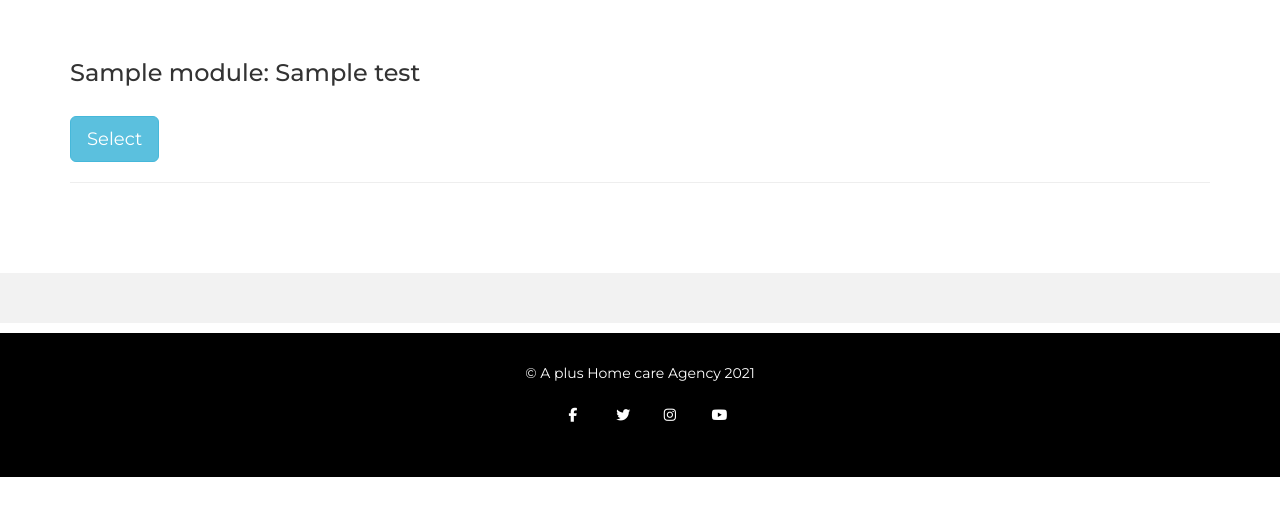
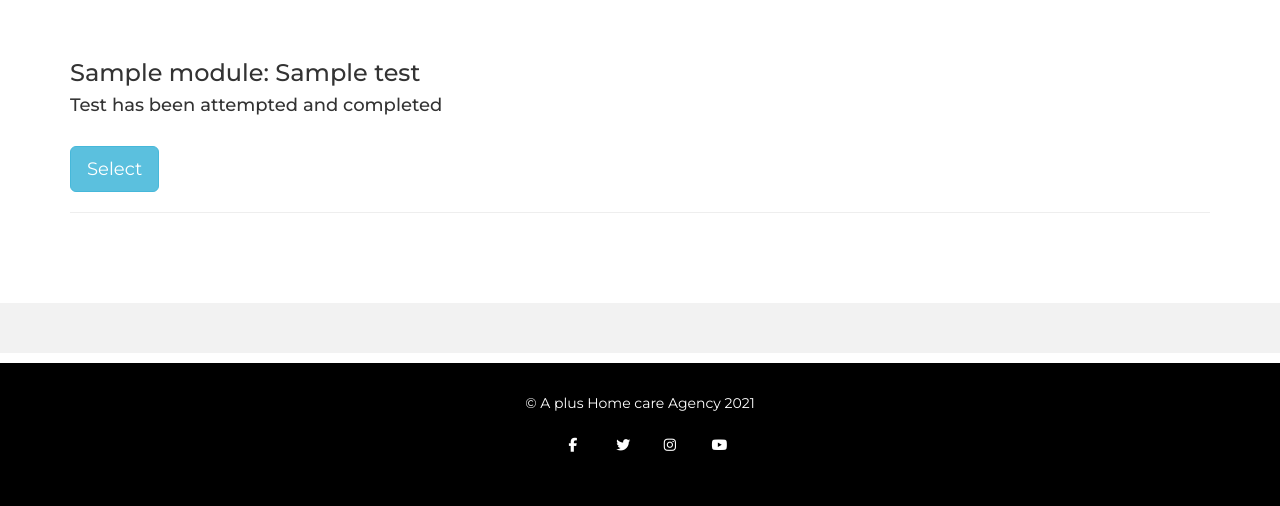
Before and after one commit to Tkucherera/home_care_site, a Django app: page /test in a window 1280 px wide. Shown: the part 52-558 px from the top of the page. Run offline with Django 3.2, Linux system fonts and the light colour scheme; a user stored in the database is signed in; tables that the repository leaves empty hold one stand-in row (values such as "Sample post"); some libraries are stand-ins or nearby versions.

Commit message:
minor tweaks

```diff
--- a/homecare/views.py
+++ b/homecare/views.py
@@ -20,7 +20,12 @@ def module(request):
 
 def test(request):
     # get the tests
+    user_id = request.user.id
     tests = Tests.objects.all()
+    completed_tests = TestComplete.objects.filter(user_id=user_id, test_completion=True)
+    completed_pk_list = []
+    for completed_test in completed_tests:
+        completed_pk_list.append(completed_test.test.id)
     # get the questions
     # get the test id that the user selected
 
@@ -83,7 +88,7 @@ def test(request):
 
             # TODO refine the code
 
-    return render(request, 'Tests.html', {'tests': tests})
+    return render(request, 'Tests.html', {'tests': tests, 'completed_pk_list': completed_pk_list})
 
 
 def training(request):
@@ -261,6 +266,7 @@ def create_answers_list(val):
     return answers_list
 
 
+
 '''
         1. get all users and put them in 3 groups completed, in-progress, not-started
         2. for the completed it should contain all their exams and certificates downloadable
--- a/templates/Tests.html
+++ b/templates/Tests.html
@@ -9,7 +9,14 @@
         <div class="container">
             {% for test in tests %}
                 <div>
-                    <h3>{{ test.module.name }}: {{test.name}}</h3><br>
+                    {% if test.pk in completed_pk_list %}
+                        <h3>{{ test.module.name }}: {{test.name}}</h3>
+                        <h4 color="gold">Test has been attempted and completed </h4>
+                        <br>
+                    {% else %}
+                        <h3>{{ test.module.name }}: {{test.name}}</h3>
+                        <br>
+                    {% endif %}
                     <!-- Trigger the modal with a button -->
                         <button type="button" class="btn btn-info btn-lg" data-toggle="modal" data-target="#myModal{{test.pk}}">Select</button>
                             <!-- Modal -->
```
Also changed, not shown: templates/Training.html (+2 -6 lines).
